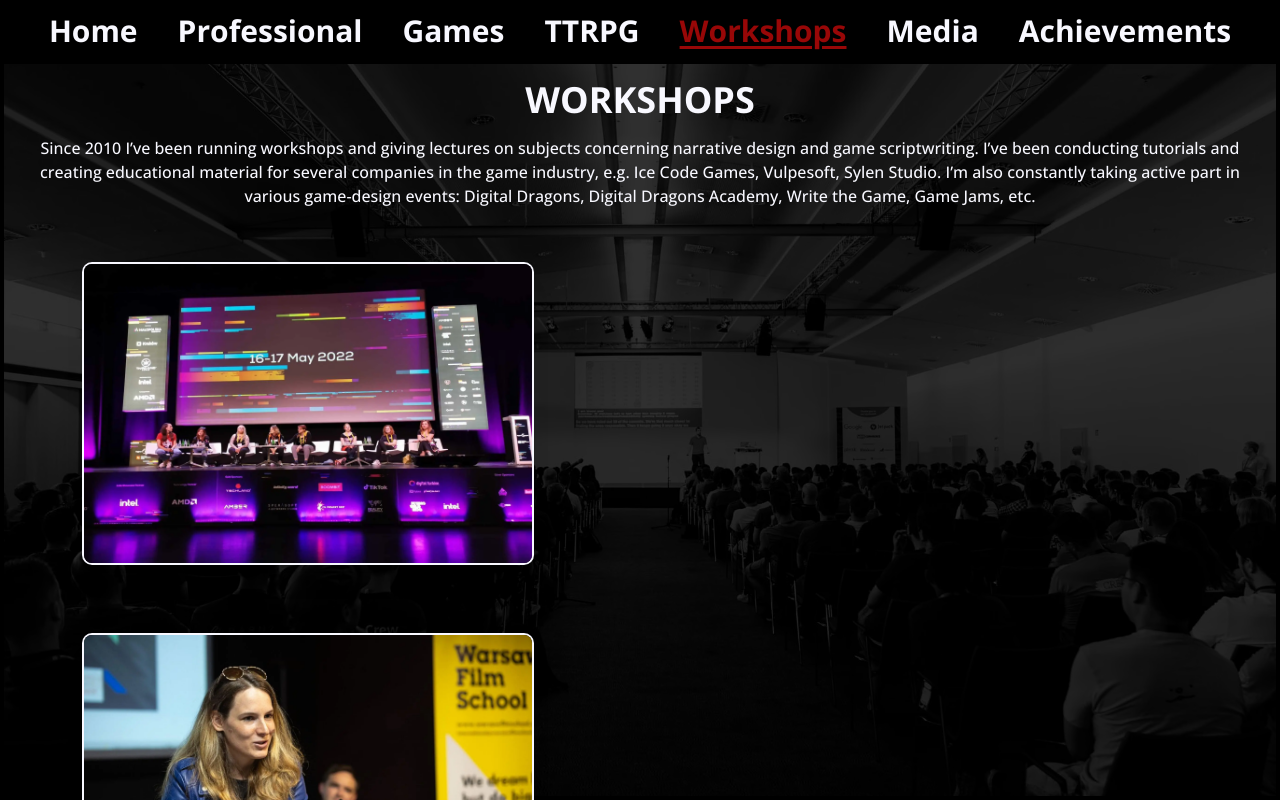
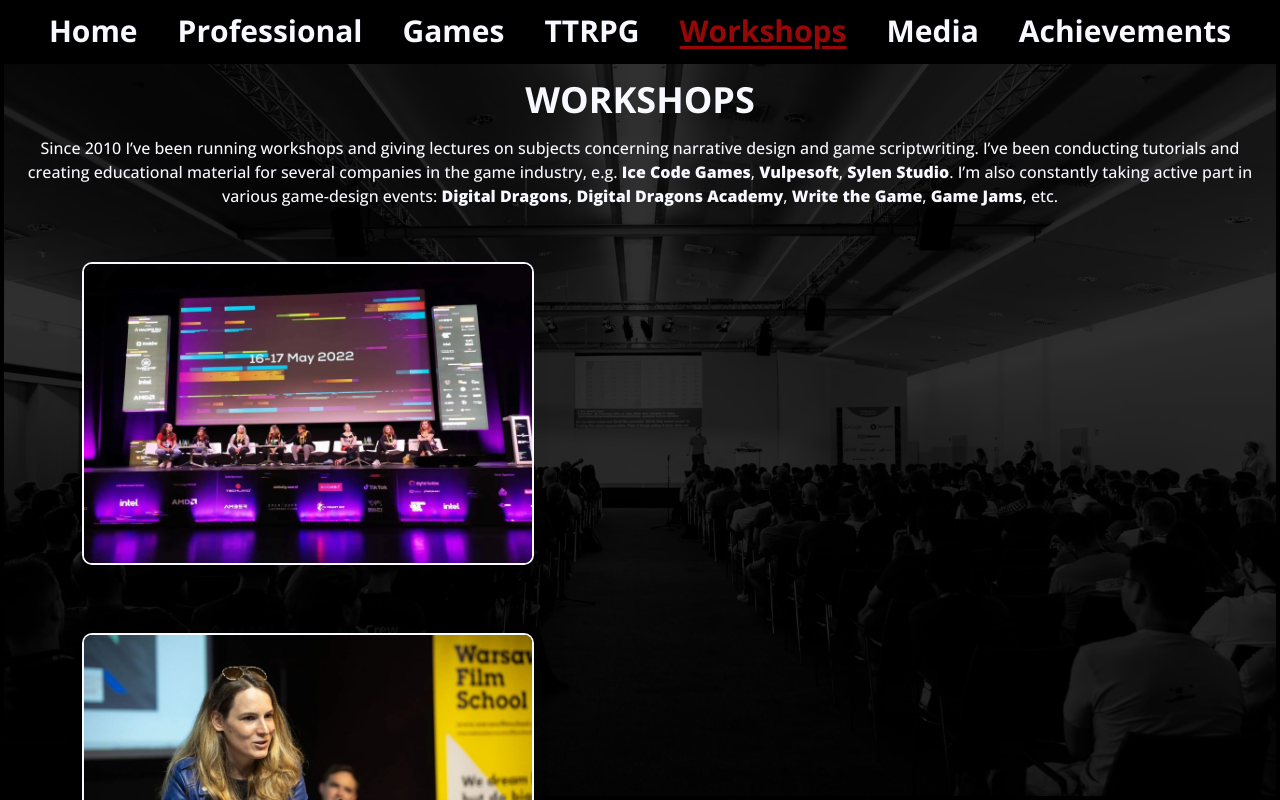
Before and after one commit to ArekKuna/merry-tales-react, a React (Create React App) app: page /workshops in a window 1280 px wide. Built offline with nearby package versions, Linux system fonts and the light colour scheme.

Commit message:
feat: add Sectionparagraph component to simplify layout

```diff
--- a/src/components/Composition/Composition.jsx
+++ b/src/components/Composition/Composition.jsx
@@ -2,7 +2,7 @@ import CompositionImage from './CompositionImage/CompositionImage';
 
 const Composition = ({ workshops }) => {
   return (
-    <div className='mb-20 flex flex-col items-center md:flex-row md:flex-wrap md:justify-center md:gap-6 xl:max-w-[40%] xl:mb-0 xl:gap-4'>
+    <div className='mb-20 flex flex-col items-center md:flex-row md:flex-wrap md:justify-center md:gap-6 xl:max-w-[40%] xl:mb-0 xl:justify-evenly xl:gap-4'>
       {workshops?.map((workshop) => (
         <CompositionImage key={workshop.id} workshop={workshop} />
       ))}
--- a/src/components/Composition/CompositionImage/CompositionImage.jsx
+++ b/src/components/Composition/CompositionImage/CompositionImage.jsx
@@ -4,7 +4,7 @@ const CompositionImage = ({ workshop }) => {
       srcSet={workshop.srcSet}
       src={workshop.src}
       alt={workshop.alt}
-      className='w-full max-w-md mb-14 col-span-1 row-span-1 ring-2 ring-ghostWhite shadow-xl rounded-lg md:mb-0 md:max-w-[45%] lg:max-w-[48%] lg:mb-0 xl:max-w-[40%] xl:cursor-pointer xl:hover:scale-150 xl:hover:z-50 xl:hover:translate-x-10 xl:hover:-translate-y-10 xl:transition-all xl:duration-500'
+      className='w-full max-w-md mb-14 col-span-1 row-span-1 ring-2 ring-ghostWhite shadow-xl rounded-lg md:mb-0 md:max-w-[45%] lg:max-w-[48%] lg:mb-0 xl:max-w-[40%] xl:cursor-pointer xl:hover:scale-[2] xl:hover:z-50 xl:hover:translate-x-10 xl:hover:-translate-y-20 xl:transition-all xl:duration-500'
       sizes={workshop.sizes}
       loading='lazy'
     />
--- a/src/components/Portfolio/Portfolio.jsx
+++ b/src/components/Portfolio/Portfolio.jsx
@@ -1,11 +1,11 @@
-import PortfolioParagraph from 'components/Portfolio/PortfolioParagraph/PortfolioParagraph';
+import SectionParagraph from 'layout/SectionParagraph/SectionParagraph';
 import PortfolioItems from 'components/Portfolio/PortfolioItems/PortfolioItems';
 
 const Portfolio = () => {
   return (
     <div className='w-full flex flex-col items-center justify-center z-10'>
       <div className='flex justify-center'>
-        <PortfolioParagraph />
+        <SectionParagraph variant='videoGames' />
       </div>
       <PortfolioItems />
     </div>
--- a/src/components/Portfolio/PortfolioParagraph/PortfolioParagraph.jsx
+++ /dev/null
@@ -1,17 +0,0 @@
-import ReactMarkdown from 'react-markdown';
-
-const PortfolioParagraph = () => {
-  const markdown = `So far I’ve worked on several titles - ****Sniper Ghost Warrior 3****, ****Sniper
-      Ghost Warrior Contracts****, ****Shadow Warrior 3****, ****Lords of the Fallen iOS**** and
-      ****Evil West****. In all titles I’ve been a part of the story design team, being
-      responsible for character and story creation, narrative design on levels
-      and VO recording.`;
-
-  return (
-    <ReactMarkdown className='px-4 mb-14 text-center text-ghostWhite sm:w-3/4 xl:w-1/2 xl:mb-10'>
-      {markdown}
-    </ReactMarkdown>
-  );
-};
-
-export default PortfolioParagraph;
--- /dev/null
+++ b/src/data/sectionParagraphs.js
@@ -0,0 +1,43 @@
+export const sectionParagraphs = {
+  def: {
+    className: '',
+  },
+  videoGames: {
+    className:
+      'px-4 mb-14 text-center text-ghostWhite sm:w-3/4 xl:w-1/2 xl:mb-10',
+    text: `So far I’ve worked on several titles - ****Sniper Ghost Warrior 3****, ****Sniper
+      Ghost Warrior Contracts****, ****Shadow Warrior 3****, ****Lords of the Fallen iOS**** and
+      ****Evil West****. In all titles I’ve been a part of the story design team, being
+      responsible for character and story creation, narrative design on levels
+      and VO recording.`,
+  },
+  cthulhu: {
+    className:
+      'px-4 mb-14 text-base text-center text-ghostWhite sm:max-w-[75%] md:max-w-[60%] xl:mb-0 xl:p-0 xl:max-w-[40%]',
+    text: `Tabletop RPG games are sort of my childish love, but honestly I
+            never give them up. I’ve been working as a translator (****Core Book****
+            &amp; ****Alone Against the Dark****) and scenario writer for the Polish 7th
+            ed. ****Call of Cthulhu**** (additional campaign books). Lately I’ve been
+            involved in the group of authors creating the project ****Zgrozy-Call of
+            Cthulhu RPG Supplements****.`,
+  },
+  otherTabletops: {
+    className:
+      'px-4 mb-14 text-base text-center text-ghostWhite sm:max-w-[75%] md:max-w-[60%] xl:mb-0 xl:p-0 xl:max-w-[40%]',
+    text: `My scenario for ****Blades in the Dark**** was published in ****Nowa Fantastyka****
+            magazine. I also had the pleasure to write supplements for Polish
+            5th ed. ****Vampire the Masquerade****, ****Sibir Punk**** and ****Nibiru RPG****. My
+            personal favourite though is the scenario for ****Tales from the Loop****
+            that I wrote in cooperation with ****Majka Jeżowska****.`,
+  },
+  workshops: {
+    className: 'text-ghostWhite mb-14 mx-auto text-center sm:w-3/4 xl:w-full',
+    text: `Since 2010 I’ve been running workshops and giving lectures on subjects
+          concerning narrative design and game scriptwriting. I’ve been
+          conducting tutorials and creating educational material for several
+          companies in the game industry, e.g. ****Ice Code Games****, ****Vulpesoft****, ****Sylen
+          Studio****. I’m also constantly taking active part in various game-design
+          events: ****Digital Dragons****, ****Digital Dragons Academy****, ****Write the Game****, ****Game
+          Jams****, etc.`,
+  },
+};
--- /dev/null
+++ b/src/layout/SectionParagraph/SectionParagraph.jsx
@@ -0,0 +1,17 @@
+import ReactMarkdown from 'react-markdown';
+
+import { sectionParagraphs } from 'data/sectionParagraphs';
+
+const SectionParagraph = ({ variant }) => {
+  const variantParagraph = sectionParagraphs[variant];
+
+  const { def } = sectionParagraphs;
+
+  return (
+    <ReactMarkdown
+      className={`${def.className} ${variantParagraph.className}`}
+    >{`${variantParagraph.text}`}</ReactMarkdown>
+  );
+};
+
+export default SectionParagraph;
--- a/src/pages/TabletopGames.jsx
+++ b/src/pages/TabletopGames.jsx
@@ -1,7 +1,7 @@
 import GlobalContainer from 'layout/GlobalContainer/GlobalContainer';
 import PageTitle from 'layout/PageTitle/PageTitle';
 import CardsSliderBox from 'components/TabletopCardsSlider/CardsSliderBox/CardsSliderBox';
-import TabletopParagraph from 'components/TabletopCardsSlider/TabletopParagraph/TabletopParagraph';
+import SectionParagraph from 'layout/SectionParagraph/SectionParagraph';
 import TableTopCardsSlider from 'components/TabletopCardsSlider/TableTopCardsSlider';
 import SocialsBox from 'components/SocialsBox/Socials';
 
@@ -14,11 +14,11 @@ const TabletopGames = () => {
       <PageTitle text='Tabletop RPG Games' />
       <div className='w-full z-10 max-w-screen-2xl flex flex-col xl:px-4 xl:flex-row'>
         <CardsSliderBox>
-          <TabletopParagraph variant='cthulhu' />
+          <SectionParagraph variant='cthulhu' />
           <TableTopCardsSlider images={cthulhuImages} />
         </CardsSliderBox>
         <CardsSliderBox>
-          <TabletopParagraph variant='otherTabletops' />
+          <SectionParagraph variant='otherTabletops' />
           <TableTopCardsSlider images={otherTabletops} />
         </CardsSliderBox>
       </div>
--- a/src/pages/Workshops.jsx
+++ b/src/pages/Workshops.jsx
@@ -1,5 +1,6 @@
 import GlobalContainer from 'layout/GlobalContainer/GlobalContainer';
 import PageTitle from 'layout/PageTitle/PageTitle';
+import SectionParagraph from 'layout/SectionParagraph/SectionParagraph';
 import Composition from 'components/Composition/Composition';
 import List from 'components/List/List';
 import SocialsBox from 'components/SocialsBox/Socials';
@@ -12,15 +13,7 @@ const Workshops = () => {
     <GlobalContainer variant='workshops'>
       <PageTitle text='Workshops' />
       <div className='z-10 px-4 max-w-screen-2xl lg:px-16 xl:px-4'>
-        <p className='text-ghostWhite mb-14 mx-auto text-center sm:w-3/4 xl:w-full'>
-          Since 2010 I’ve been running workshops and giving lectures on subjects
-          concerning narrative design and game scriptwriting. I’ve been
-          conducting tutorials and creating educational material for several
-          companies in the game industry, e.g. Ice Code Games, Vulpesoft, Sylen
-          Studio. I’m also constantly taking active part in various game-design
-          events: Digital Dragons, Digital Dragons Academy, Write the Game, Game
-          Jams, etc.
-        </p>
+        <SectionParagraph variant='workshops' />
         <div className='flex flex-col xl:flex-row xl:justify-evenly'>
           <Composition workshops={workshops} />
           <List
```
Also changed, not shown: src/components/TabletopCardsSlider/TabletopParagraph/TabletopParagraph.jsx (deleted, +0 -27 lines).
